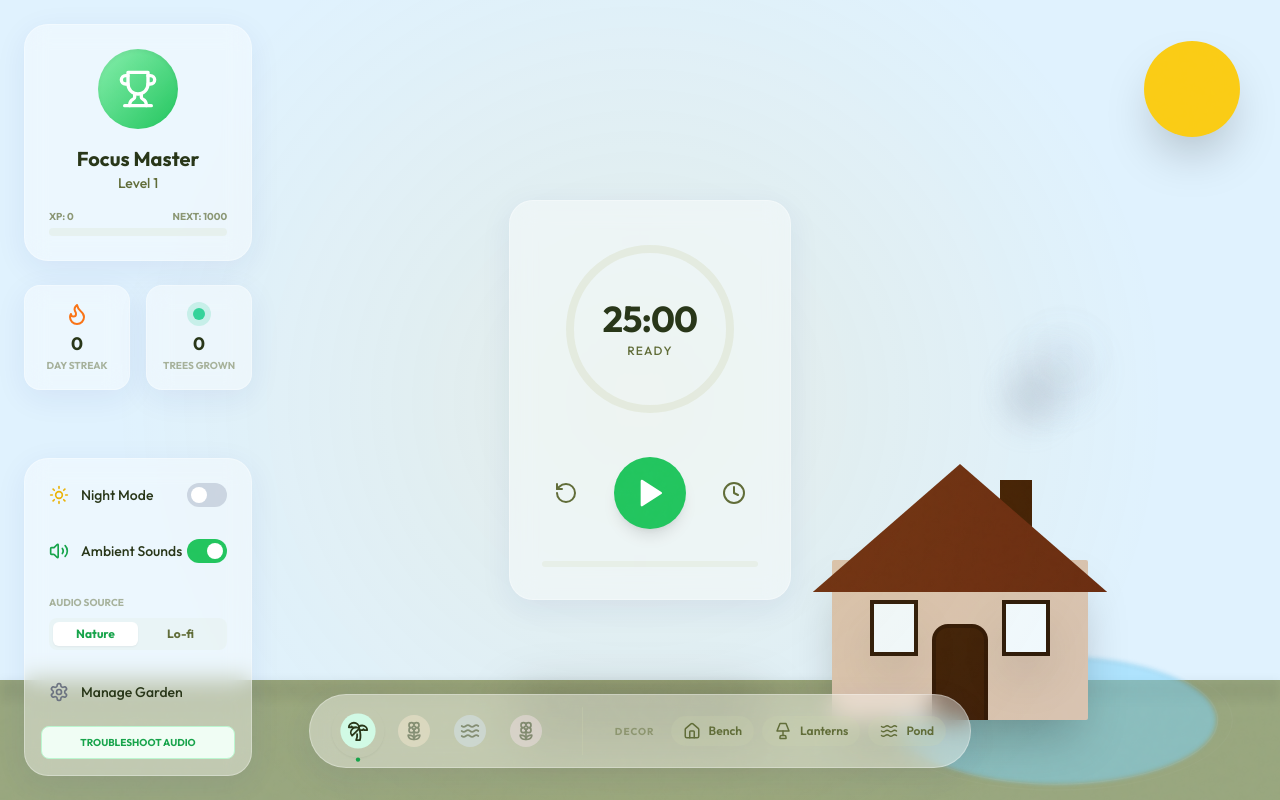
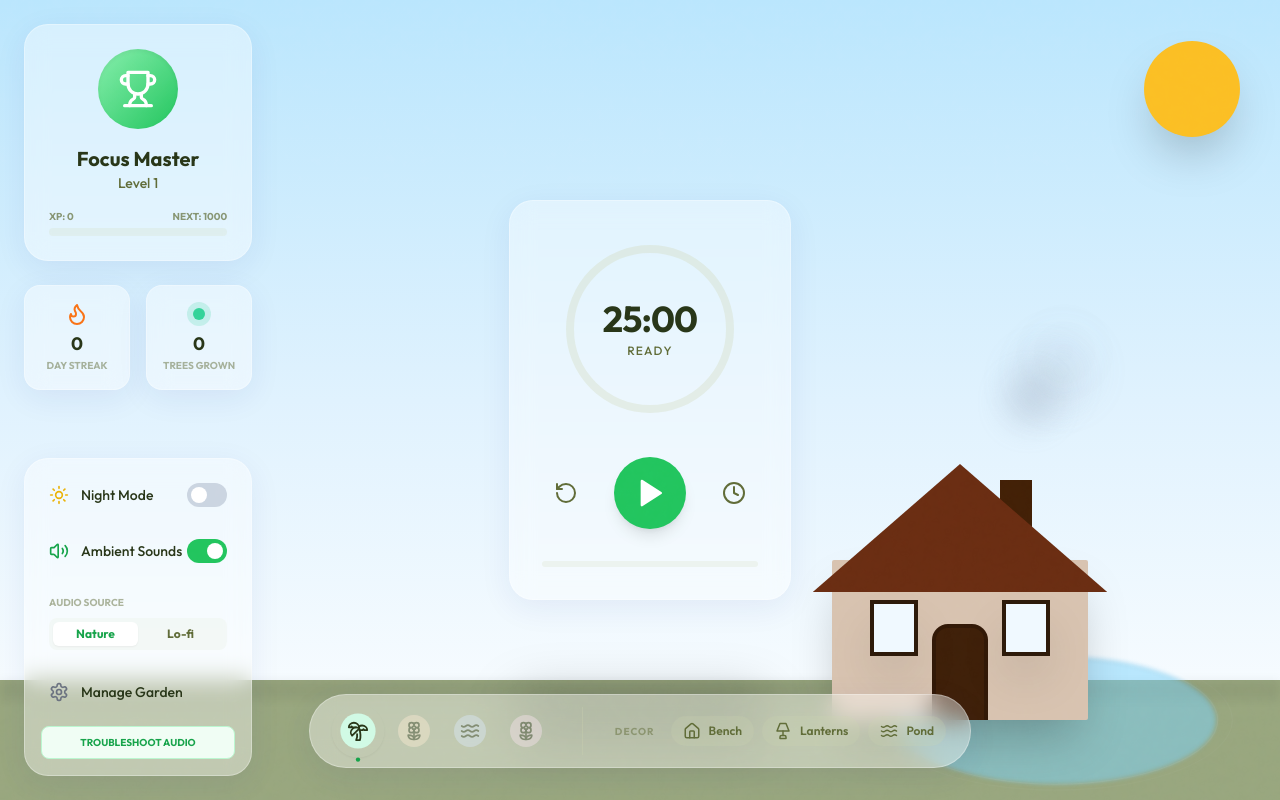
Before and after one commit to vircsam/tree-growth-productivity, a React (Vite) app: page / in a window 1280 px wide. Built offline with nearby package versions, Linux system fonts and the light colour scheme.

Commit message:
Overall colour theme change

```diff
--- a/src/App.jsx
+++ b/src/App.jsx
@@ -6,9 +6,11 @@ import Sidebar from './components/Sidebar';
 import GardenCustomizer from './components/GardenCustomizer';
 import AmbientSounds from './components/AmbientSounds';
 import { useStore } from './store/useStore';
+import { themes } from './store/themeConfig';
 
 function App() {
-  const { isNight } = useStore();
+  const { isNight, gardenTheme } = useStore();
+  const currentTheme = themes[gardenTheme] || themes.spring;
 
   return (
     <div className={`relative w-full h-screen overflow-hidden font-sans transition-colors duration-1000 ${isNight ? 'bg-[#0a0a0f]' : 'bg-[#FDFCF0]'}`}>
@@ -64,9 +66,12 @@ function App() {
         {!isNight && (
           <motion.div
             initial={{ opacity: 0 }}
-            animate={{ opacity: 0.1 }}
+            animate={{ opacity: 0.15 }}
             exit={{ opacity: 0 }}
-            className="absolute inset-0 pointer-events-none bg-[radial-gradient(circle_at_center,_#fbbf24_0%,_transparent_70%)]"
+            className="absolute inset-0 pointer-events-none"
+            style={{
+              background: `radial-gradient(circle_at_center, ${currentTheme.environment.accent} 0%, transparent 70%)`
+            }}
           />
         )}
       </AnimatePresence>
--- a/src/components/Environment.jsx
+++ b/src/components/Environment.jsx
@@ -1,6 +1,7 @@
 import React from 'react';
 import { motion } from 'framer-motion';
 import { useStore } from '../store/useStore';
+import { themes, nightTheme } from '../store/themeConfig';
 import Tree from './Tree';
 
 const SmokeParticle = ({ i }) => (
@@ -22,28 +23,32 @@ const SmokeParticle = ({ i }) => (
   />
 );
 
-const Cottage = ({ isNight }) => (
+const Cottage = ({ isNight, theme }) => {
+  const currentTheme = isNight ? nightTheme : themes[theme]?.cottage || themes.spring.cottage;
+  const cottageColors = isNight ? nightTheme.cottage : currentTheme;
+
+  return (
     <motion.div
       className="absolute bottom-[10%] right-[15%] w-64 h-64 z-10 pointer-events-none"
       initial={{ opacity: 0, scale: 0.9 }}
       animate={{ opacity: 1, scale: 1 }}
     >
       {/* Chimney with Smoke */}
-    <div className={`absolute top-4 right-14 w-8 h-20 transition-colors duration-1000 ${isNight ? 'bg-slate-900' : 'bg-[#422006]'} overflow-visible`}>
+      <div className={`absolute top-4 right-14 w-8 h-20 transition-colors duration-1000 ${cottageColors.chimney} overflow-visible`}>
          {[...Array(5)].map((_, i) => (
            <SmokeParticle key={i} i={i} />
          ))}
       </div>
 
       {/* House Body */}
-    <div className={`absolute bottom-0 w-full h-40 rounded-sm shadow-2xl transition-colors duration-1000 ${isNight ? 'bg-slate-800' : 'bg-[#d8c3b0]'}`}>
+      <div className={`absolute bottom-0 w-full h-40 rounded-sm shadow-2xl transition-colors duration-1000 ${cottageColors.body}`}>
         <div className="absolute bottom-0 left-1/2 -translate-x-1/2 w-14 h-24 bg-[#3f2009] rounded-t-2xl border-x-4 border-t-4 border-black/20" />
 
         {/* Windows with Night Glow */}
         {[ { left: '15%' }, { right: '15%' } ].map((pos, i) => (
           <motion.div
             key={i}
-          className={`absolute top-10 w-12 h-14 border-4 border-[#2d1a0a] shadow-2xl transition-all duration-1000 ${isNight ? 'bg-yellow-300 shadow-[0_0_25px_#f59e0b]' : 'bg-sky-50'}`}
+            className={`absolute top-10 w-12 h-14 border-4 border-[#2d1a0a] shadow-2xl transition-all duration-1000 ${cottageColors.window}`}
             style={{ ...pos }}
             animate={isNight ? { opacity: [0.8, 1, 0.8] } : {}}
             transition={{ repeat: Infinity, duration: 3 }}
@@ -52,31 +57,34 @@ const Cottage = ({ isNight }) => (
       </div>
 
       {/* Roof */}
-    <div className={`absolute top-0 w-[115%] -left-[7.5%] h-32 transition-colors duration-1000 ${isNight ? 'bg-[#1e1b4b]' : 'bg-[#6a2d12]'} shadow-2xl`}
+      <div className={`absolute top-0 w-[115%] -left-[7.5%] h-32 transition-colors duration-1000 ${cottageColors.roof} shadow-2xl`}
            style={{ clipPath: 'polygon(50% 0%, 0% 100%, 100% 100%)' }} />
     </motion.div>
   );
+};
 
 const Environment = () => {
   const { progress, gardenTheme, isNight } = useStore();
+  const currentTheme = themes[gardenTheme]?.environment || themes.spring.environment;
 
   return (
-    <div className={`relative w-full h-full overflow-hidden transition-colors duration-1000 ${isNight ? 'bg-[#0a0f1e]' : 'bg-sky-100'}`}>
+    <div className={`relative w-full h-full overflow-hidden transition-colors duration-1000 ${isNight ? 'bg-[#0a0f1e]' : ''}`}>
 
       {/* Sky Atmosphere */}
-      <div className={`absolute inset-0 transition-opacity duration-1500 ${isNight ? 'opacity-100' : 'opacity-0'}`}>
-         <div className="absolute inset-0 bg-gradient-to-b from-[#020617] via-[#1e1b4b] to-[#0f172a]" />
+      <div className={`absolute inset-0 transition-opacity duration-1500`}>
+         <div className={`absolute inset-0 bg-gradient-to-b transition-colors duration-1000 ${isNight ? nightTheme.sky : currentTheme.sky}`} />
       </div>
 
       {/* Sun/Moon */}
       <motion.div
-        className={`absolute top-10 right-10 w-24 h-24 rounded-full shadow-2xl transition-all duration-1000 ${isNight ? 'bg-slate-200 shadow-[0_0_30px_white]' : 'bg-yellow-400'}`}
+        className={`absolute top-10 right-10 w-24 h-24 rounded-full shadow-2xl transition-all duration-1000 ${isNight ? 'bg-slate-200 shadow-[0_0_30px_white]' : ''}`}
+        style={{ backgroundColor: !isNight ? currentTheme.accent : undefined }}
         animate={{ y: isNight ? [10, 0, 10] : [0, 10, 0] }}
         transition={{ repeat: Infinity, duration: 10, ease: "easeInOut" }}
       />
 
       {/* Ground */}
-      <div className={`absolute bottom-0 w-full h-[15%] transition-colors duration-1000 ${isNight ? 'bg-[#162713]' : 'bg-[#98a67e]'}`}>
+      <div className={`absolute bottom-0 w-full h-[15%] transition-colors duration-1000 ${isNight ? nightTheme.ground : currentTheme.ground}`}>
         <div className="absolute top-0 w-full h-5 bg-black/5 blur-sm" />
       </div>
 
@@ -98,14 +106,14 @@ const Environment = () => {
       </motion.div>
 
       {/* Cottage next to pond */}
-      <Cottage isNight={isNight} />
+      <Cottage isNight={isNight} theme={gardenTheme} />
 
       {/* Tree */}
       <div className="absolute bottom-[10%] left-1/2 -translate-x-1/2 z-10">
         <Tree progress={progress} theme={gardenTheme} />
       </div>
 
-      {/* Ambience Fireflies */}
+      {/* Ambience Fireflies / Falling Particles */}
       {isNight && [...Array(15)].map((_, i) => (
         <motion.div
           key={i}
--- a/src/components/Tree.jsx
+++ b/src/components/Tree.jsx
@@ -1,36 +1,9 @@
 import React, { useMemo } from 'react';
 import { motion } from 'framer-motion';
+import { themes } from '../store/themeConfig';
 
 const Tree = ({ progress, theme = 'spring' }) => {
-  // Theme colors - Premium vibrant palettes
-  const colors = {
-    spring: {
-      leaves: ['#22c55e', '#16a34a', '#15803d', '#86efac'],
-      flowers: '#fb7185',
-      bark: '#4a2c14',
-    },
-
-    autumn: {
-      leaves: ['#f59e0b', '#ea580c', '#dc2626', '#b45309'],
-      flowers: '#fed7aa',
-      bark: '#3b1f0b',
-    },
-
-    winter: {
-      leaves: ['#f1f5f9', '#e2e8f0', '#cbd5e1', '#94a3b8'],
-      flowers: '#f8fafc',
-      bark: '#1f2937',
-    },
-
-    sakura: {
-      // more pink saturation + variation
-      leaves: ['#fecdd3', '#fda4af', '#fb7185', '#f43f5e'],
-      flowers: '#ffe4ec',
-      bark: '#4c1d95',
-    },
-  };
-
-  const currentTheme = colors[theme] || colors.spring;
+  const currentTheme = themes[theme]?.tree || themes.spring.tree;
 
   // Simple, clean branch structure
   const branches = useMemo(() => {
--- /dev/null
+++ b/src/store/themeConfig.js
@@ -0,0 +1,86 @@
+export const themes = {
+  spring: {
+    tree: {
+      leaves: ['#22c55e', '#16a34a', '#15803d', '#86efac'],
+      flowers: '#fb7185',
+      bark: '#4a2c14',
+    },
+    environment: {
+      sky: 'from-sky-200 via-sky-100 to-white',
+      ground: 'bg-[#98a67e]',
+      accent: '#fbbf24', // Sun glow
+    },
+    cottage: {
+      body: 'bg-[#d8c3b0]',
+      roof: 'bg-[#6a2d12]',
+      chimney: 'bg-[#422006]',
+      window: 'bg-sky-50',
+    }
+  },
+  autumn: {
+    tree: {
+      leaves: ['#f59e0b', '#ea580c', '#dc2626', '#b45309'],
+      flowers: '#fed7aa',
+      bark: '#3b1f0b',
+    },
+    environment: {
+      sky: 'from-orange-200 via-orange-100 to-amber-50',
+      ground: 'bg-[#78350f]',
+      accent: '#f59e0b', // Warm autumn sun
+    },
+    cottage: {
+      body: 'bg-[#b4a08c]',
+      roof: 'bg-[#7c2d12]',
+      chimney: 'bg-[#451a03]',
+      window: 'bg-orange-50',
+    }
+  },
+  winter: {
+    tree: {
+      leaves: ['#f1f5f9', '#e2e8f0', '#cbd5e1', '#94a3b8'],
+      flowers: '#f8fafc',
+      bark: '#1f2937',
+    },
+    environment: {
+      sky: 'from-slate-300 via-slate-100 to-white',
+      ground: 'bg-[#f1f5f9]',
+      accent: '#94a3b8', // Cold winter sun
+    },
+    cottage: {
+      body: 'bg-[#94a3b8]',
+      roof: 'bg-[#1e293b]',
+      chimney: 'bg-[#0f172a]',
+      window: 'bg-blue-50',
+    }
+  },
+  sakura: {
+    tree: {
+      leaves: ['#fecdd3', '#fda4af', '#fb7185', '#f43f5e'],
+      flowers: '#ffe4ec',
+      bark: '#4c1d95',
+    },
+    environment: {
+      sky: 'from-pink-200 via-[#fff1f2] to-white',
+      ground: 'bg-[#fbcfe8]',
+      accent: '#fda4af', // Soft sakura glow
+    },
+    cottage: {
+      body: 'bg-[#fce7f3]',
+      roof: 'bg-[#be185d]',
+      chimney: 'bg-[#831843]',
+      window: 'bg-pink-50',
+    }
+  }
+};
+
+export const nightTheme = {
+  sky: 'from-[#020617] via-[#1e1b4b] to-[#0f172a]',
+  ground: 'bg-[#162713]',
+  accent: '#fef08a', // Firefly/Moon glow
+  cottage: {
+    body: 'bg-slate-800',
+    roof: 'bg-[#1e1b4b]',
+    chimney: 'bg-slate-900',
+    window: 'bg-yellow-300 shadow-[0_0_25px_#f59e0b]',
+  }
+};
```
Lines whose indentation alone changed are shown as unchanged.
